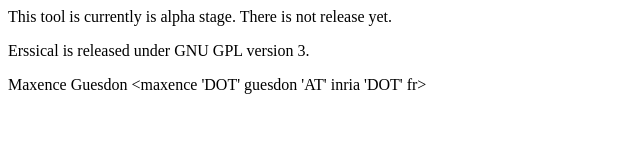
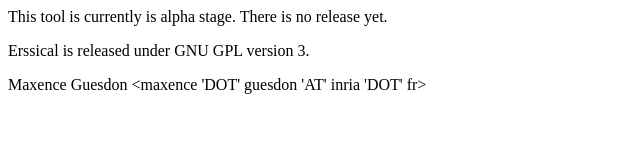
Before and after one commit to zoggy/erssical, a plain HTML site: page web/index.html in a window 1280 px wide. Shown: the full height of the page, 0-640 px from the left. Drawn offline with Linux system fonts and the light colour scheme.

```diff
--- a/web/index.html
+++ b/web/index.html
@@ -15,7 +15,7 @@
 <stog:hxml foo=""><hcode lang="xml" defer_="1"><contents/></hcode></stog:hxml>
 <contents>
 <p class="alert alert-info">
-This tool is currently is alpha stage. There is not release yet.
+This tool is currently is alpha stage. There is no release yet.
 </p>
 <p>Erssical is released under
 <ext-a href="http://www.gnu.org/licenses/gpl.html">GNU GPL version 3</ext-a>.
```
Also changed, not shown: web/doc.html (+3 -4 lines), 1 other file.
